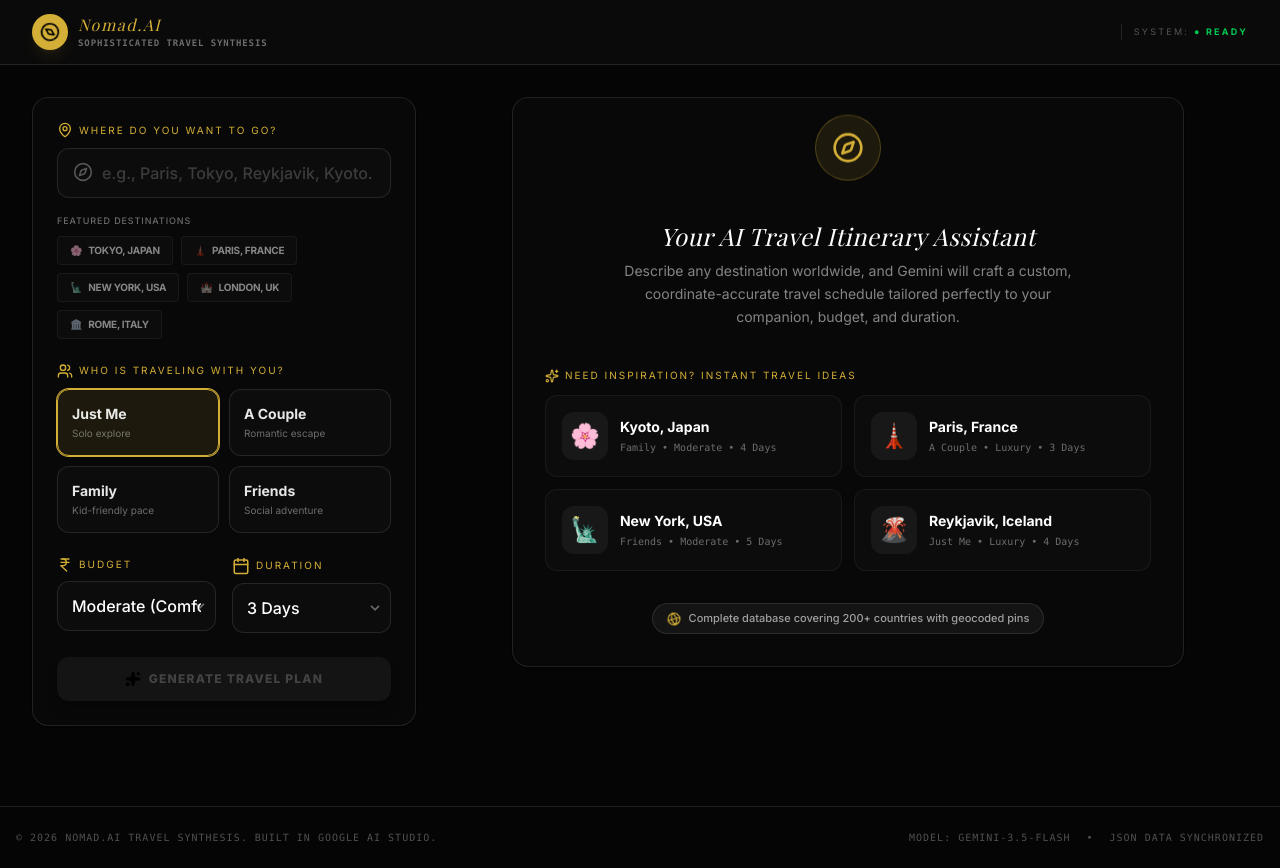
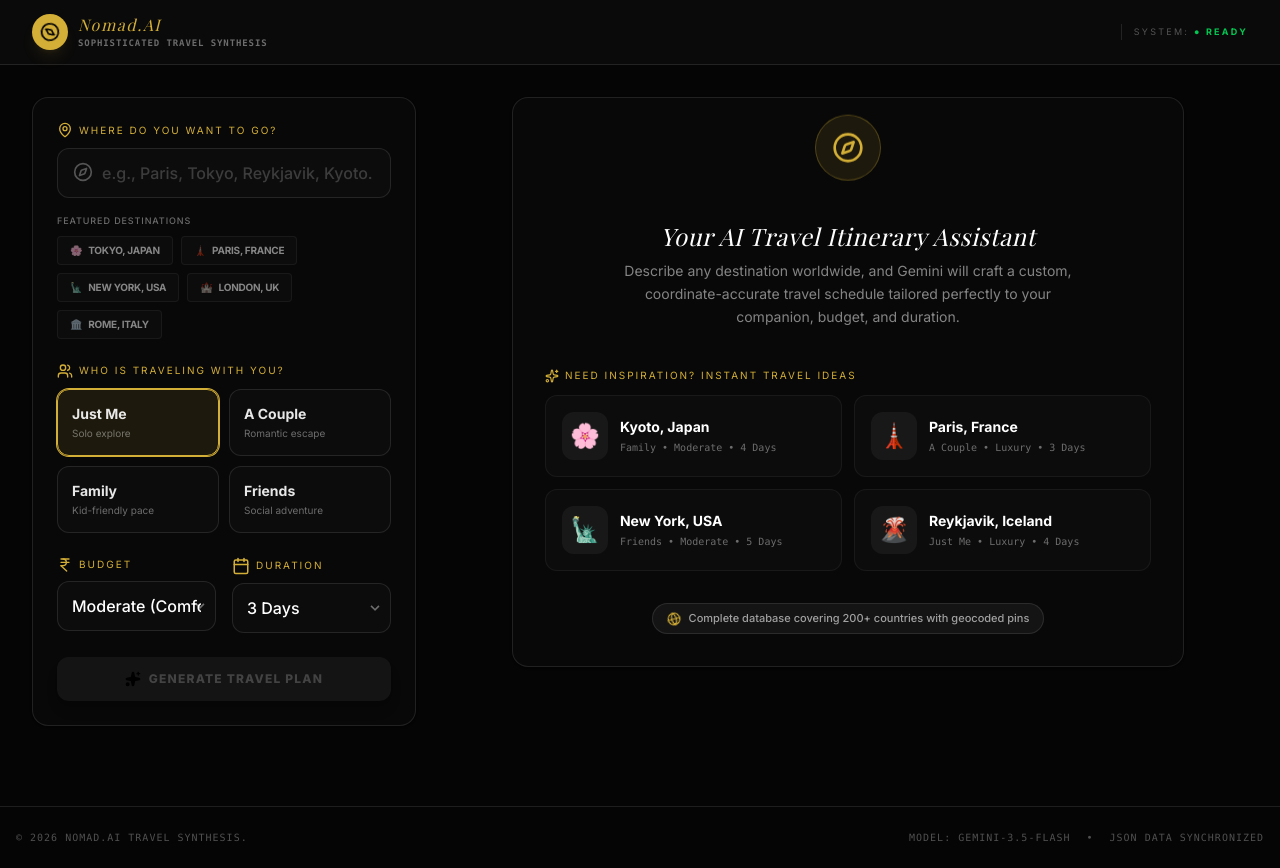
Before and after one commit to duvvurulikhitha/ai-powered-travel-itinerary-generator, a React (Vite) app: page / in a window 1280 px wide. Built offline with nearby package versions, Linux system fonts and the light colour scheme; a web font is replaced by a local one.

Commit message:
clean: remove ai studio footer branding

```diff
--- a/src/App.tsx
+++ b/src/App.tsx
@@ -537,7 +537,7 @@ export default function App() {
       <footer className="bg-[#050505] border-t border-white/10 py-6 mt-12 text-center text-xs text-white/30">
         <div className="max-w-7xl mx-auto px-4 flex flex-col sm:flex-row items-center justify-between gap-4 font-mono text-[10px] uppercase tracking-widest">
           <div>
-            © 2026 Nomad.AI Travel Synthesis. Built in Google AI Studio.
+            © 2026 Nomad.AI Travel Synthesis.
           </div>
           <div className="flex gap-4">
             <span>Model: gemini-3.5-flash</span>
```
